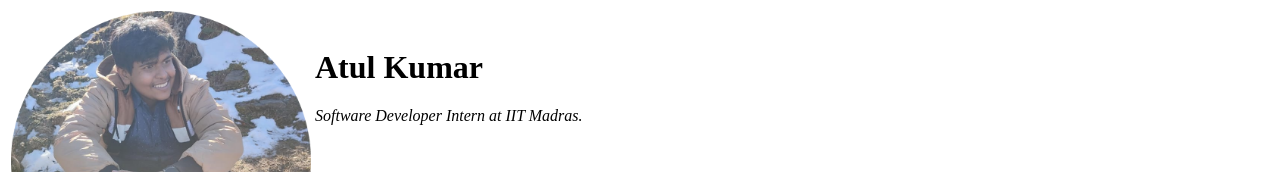
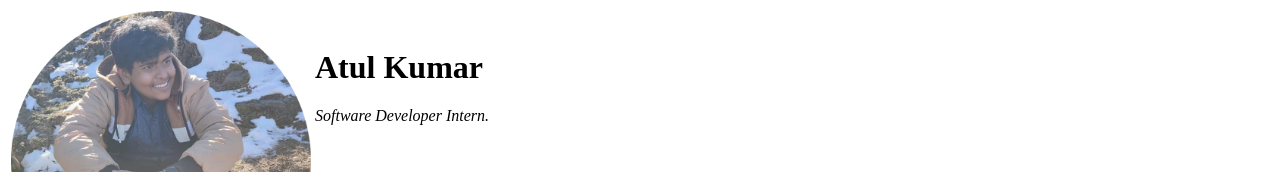
Before and after one commit to atulk2000/CV, a plain HTML site: page index.html in a window 1280 px wide. Shown: the top 172 px of the page. Drawn offline with Linux system fonts and the light colour scheme.

Commit message:
Update index.html

```diff
--- a/index.html
+++ b/index.html
@@ -9,7 +9,7 @@
         <tr>
             <td><img class="fit picture" src="Atul.png" alt="profile picture" width="300"></td>
             <td><h1>Atul Kumar</h1>
-                <p><em>Software Developer Intern at IIT Madras.</em></p>
+                <p><em>Software Developer Intern.</em></p>
                 <br>
                 <p> I am an enthusiastic person looking for a software developer <br>
                      position with an innovative company that will allow me to <br>
```
